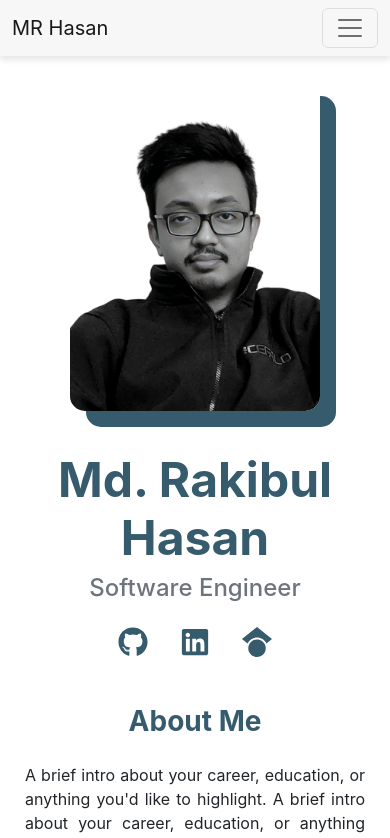
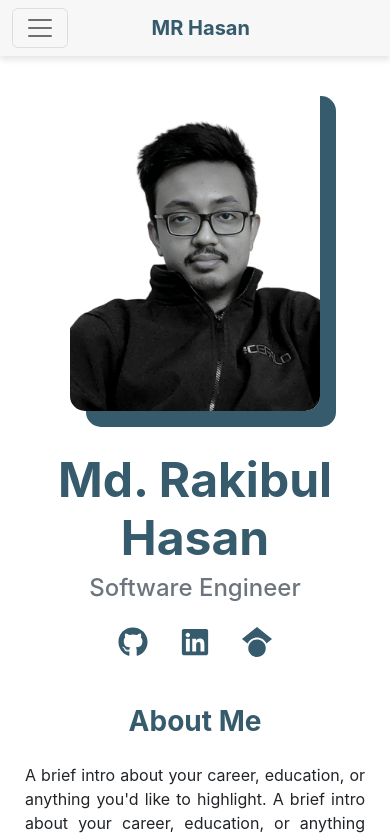
Before and after one commit to sabrinalira/sabrinalira.github.io, a Next.js app: page / in a window 390 px wide. Shown: the top 838 px of the page. Built offline with nearby package versions, Linux system fonts and the light colour scheme.

Commit message:
update navbars

```diff
--- a/components/Navbar.js
+++ b/components/Navbar.js
@@ -3,27 +3,35 @@ import Link from "next/link";
 
 export const Nav = ({ title, links }) => {
   const [isNavCollapsed, setIsNavCollapsed] = useState(true);
-  const [dropdownOpen, setDropdownOpen] = useState(false);
+  const [activeDropdown, setActiveDropdown] = useState(null);
 
   const handleNavCollapse = () => setIsNavCollapsed(!isNavCollapsed);
 
-  const handleDropdownToggle = () => {
-    setDropdownOpen(!dropdownOpen);
+  const handleDropdownEnter = (index) => {
+    setActiveDropdown(index);
+  };
+
+  const handleDropdownLeave = () => {
+    setActiveDropdown(null);
+  };
+
+  // This function will collapse the navbar after a link is clicked.
+  const handleLinkClick = () => {
+    setIsNavCollapsed(true);
+    setActiveDropdown(null); // Close the dropdown after an option is selected
+  };
+
+  // This function ensures the dropdown resets when clicked again on medium screens
+  const handleDropdownClick = (index) => {
+    setActiveDropdown(activeDropdown === index ? null : index); // Toggle dropdown on click
   };
 
   return (
     <nav className="navbar navbar-expand-sm navbar-light bg-secondary fixed-top">
       <div className="container">
-        <Link href="/">
-          <a className="navbar-brand">
-            <span className="">{title}</span>
-          </a>
-        </Link>
         <button
-          className="custom-toggler navbar-toggler"
+          className="navbar-toggler"
           type="button"
-          data-toggle="collapse"
-          data-target="#navbarsExample09"
           aria-controls="navbarsExample09"
           aria-expanded={!isNavCollapsed ? true : false}
           aria-label="Toggle navigation"
@@ -32,8 +40,16 @@ export const Nav = ({ title, links }) => {
           <span className="navbar-toggler-icon"></span>
         </button>
 
+        <Link href="/">
+          <a className="navbar-brand navbar-title-custom text-center text-md-left  mx-md-5">
+            <span className="text-primary">
+              <strong>{title}</strong>
+            </span>
+          </a>
+        </Link>
+
         <div
-          className={`${isNavCollapsed ? "collapse" : ""} navbar-collapse`}
+          className={`navbar-collapse ${isNavCollapsed ? "collapse" : ""}`}
           id="navbarsExample09"
         >
           <div className="navbar-nav">
@@ -41,34 +57,46 @@ export const Nav = ({ title, links }) => {
               value.options ? (
                 <div
                   key={index}
-                  className={`nav-item dropdown ${dropdownOpen ? "show" : ""}`}
-                  onMouseEnter={handleDropdownToggle}
-                  onMouseLeave={handleDropdownToggle}
+                  className={`nav-item dropdown ${
+                    activeDropdown === index ? "show" : ""
+                  }`}
+                  onMouseEnter={() => handleDropdownEnter(index)}
+                  onMouseLeave={handleDropdownLeave}
+                  onClick={() => handleDropdownClick(index)} // Handle click to toggle dropdown on medium screens
                 >
                   <a
                     className="nav-link dropdown-toggle"
                     href={value.link}
-                    id="experienceDropdown"
+                    id={`dropdown-${index}`}
                     role="button"
                     aria-haspopup="true"
-                    aria-expanded={dropdownOpen ? "true" : "false"}
+                    aria-expanded={activeDropdown === index ? "true" : "false"}
                   >
                     {value.title}
                   </a>
                   <div
-                    className={`dropdown-menu ${dropdownOpen ? "show" : ""}`}
-                    aria-labelledby="experienceDropdown"
+                    className={`dropdown-menu ${
+                      activeDropdown === index ? "show" : ""
+                    }`}
+                    aria-labelledby={`dropdown-${index}`}
                   >
                     {value.options.map((option, subIndex) => (
                       <Link key={subIndex} href={option.link}>
-                        <a className="dropdown-item">{option.title}</a>
+                        <a
+                          className="dropdown-item"
+                          onClick={handleLinkClick} // Collapse the dropdown on selection
+                        >
+                          {option.title}
+                        </a>
                       </Link>
                     ))}
                   </div>
                 </div>
               ) : (
                 <Link key={index} href={value.link}>
-                  <a className="nav-link">{value.title}</a>
+                  <a className="nav-link" onClick={handleLinkClick}>
+                    {value.title}
+                  </a>
                 </Link>
               )
             )}
--- a/config/config.js
+++ b/config/config.js
@@ -6,7 +6,6 @@ export const navigation = {
   links: [
     {
       title: "Experience",
-      link: "#experience",
       options: [
         {
           title: "Industry",
--- a/styles/custom.global.scss
+++ b/styles/custom.global.scss
@@ -316,3 +316,15 @@ html {
     padding-right: 30px; /* Add more space between the title and content */
   }
 }
+
+.navbar-toggler{
+  color: white !important;
+}
+
+
+@media (max-width: 576px) {
+  .navbar-title-custom {
+    margin-left: 10%;
+    margin-right: 35%;
+  }
+}
```
